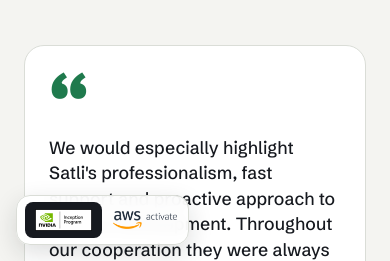
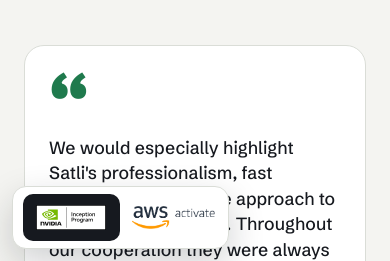
Before and after one commit to francuza9/francuza9.github.io, a plain HTML site: page index.html in a window 390 px wide. Shown: the part 583-844 px from the top of the page. Drawn offline with Linux system fonts and the light colour scheme.

Commit message:
Bigger partner badges

```diff
--- a/style.css
+++ b/style.css
@@ -90,17 +90,17 @@ a:focus-visible { outline: 2px solid var(--pass); outline-offset: 3px; border-ra
 @media (max-width: 860px) { .to-top { right: 1rem; bottom: 1rem; } }
 
 /* Floating partner badges (bottom left, always visible) */
-.partners { position: fixed; left: 1.5rem; bottom: 1.5rem; z-index: 50; display: flex; align-items: center; gap: 0.6rem;
-  background: rgba(255,255,255,.92); backdrop-filter: blur(8px); -webkit-backdrop-filter: blur(8px);
-  border: 1px solid var(--line); border-radius: 14px; padding: 0.45rem 0.6rem 0.45rem 0.8rem; box-shadow: 0 8px 24px rgba(22,25,31,.14); }
-.partners small { font-size: 0.75rem; color: var(--muted); line-height: 1.2; max-width: 5.5rem; }
-.partners .nv { background: var(--ink); border-radius: 8px; padding: 0.3rem 0.45rem; display: flex; }
-.partners .nv img { height: 2.2rem; width: auto; display: block; }
-.partners .aws { display: flex; padding: 0 0.2rem; }
-.partners .aws img { height: 1.35rem; width: auto; display: block; }
+.partners { position: fixed; left: 1.5rem; bottom: 1.5rem; z-index: 50; display: flex; align-items: center; gap: 0.9rem;
+  background: #fff; border: 1px solid var(--line); border-radius: 18px; padding: 0.7rem 1rem 0.7rem 1.1rem;
+  box-shadow: 0 14px 36px rgba(22,25,31,.2); }
+.partners small { font-size: 0.8125rem; font-weight: 600; color: var(--ink); line-height: 1.25; max-width: 6rem; }
+.partners .nv { background: var(--ink); border-radius: 10px; padding: 0.4rem 0.6rem; display: flex; }
+.partners .nv img { height: 3rem; width: auto; display: block; }
+.partners .aws { display: flex; padding: 0 0.25rem; }
+.partners .aws img { height: 2rem; width: auto; display: block; }
 @media (max-width: 860px) {
-  .partners { left: 1rem; bottom: 1rem; padding: 0.35rem 0.5rem; gap: 0.45rem; }
+  .partners { left: 0.75rem; bottom: 0.75rem; padding: 0.45rem 0.6rem; gap: 0.55rem; border-radius: 14px; }
   .partners small { display: none; }
-  .partners .nv img { height: 1.7rem; }
-  .partners .aws img { height: 1.1rem; }
+  .partners .nv img { height: 2.1rem; }
+  .partners .aws img { height: 1.4rem; }
 }
```
